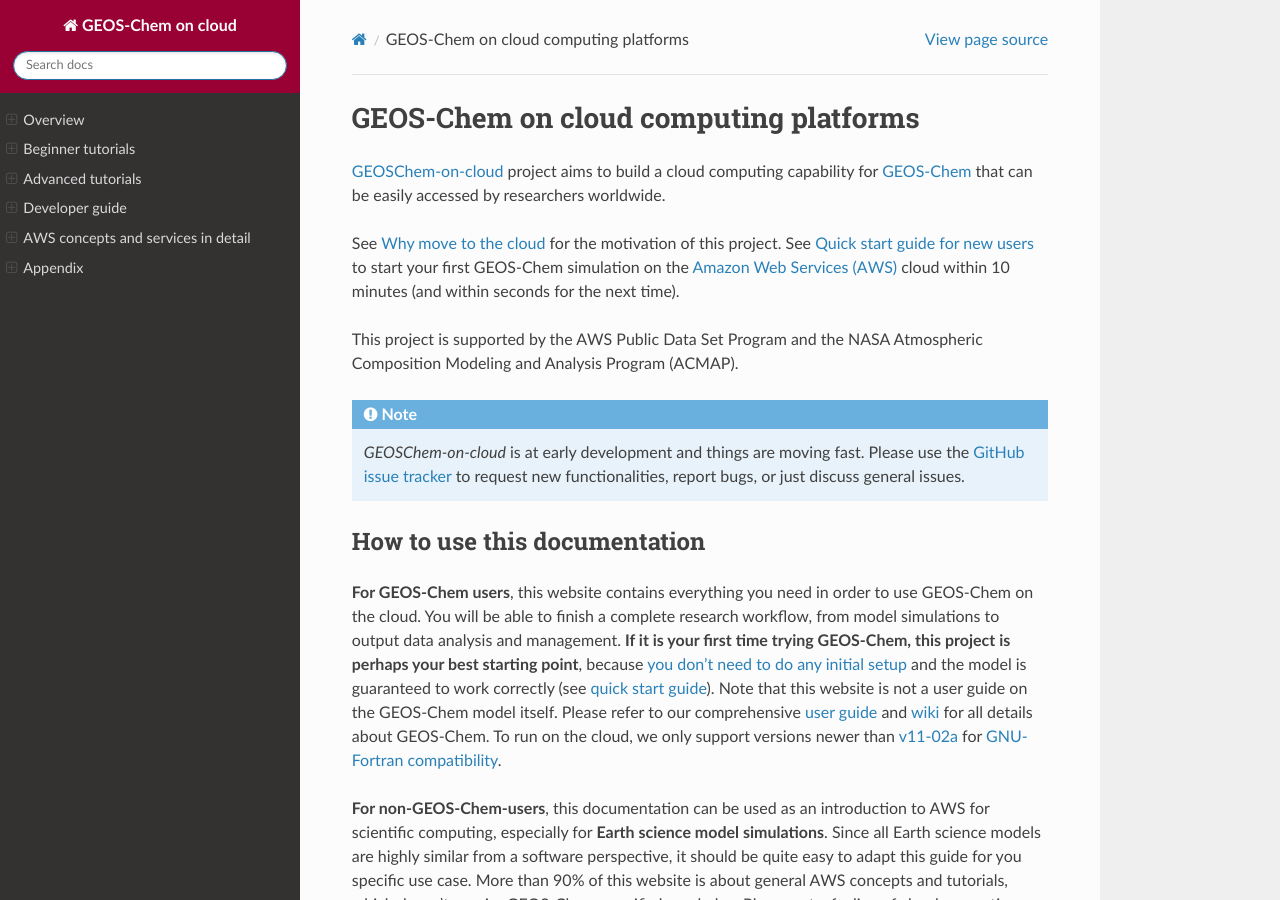
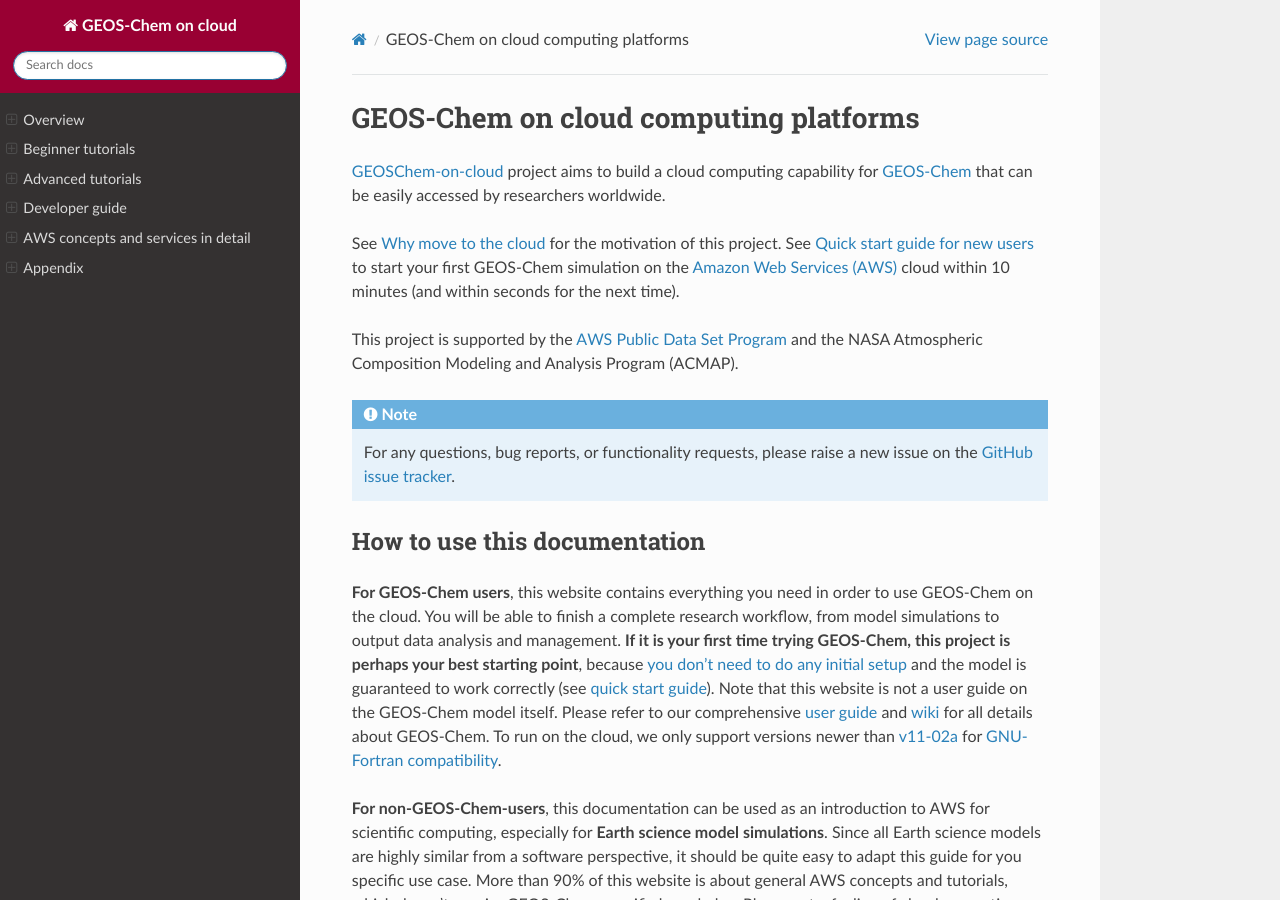
Before and after one commit to geoschem/geos-chem-cloud, a Sphinx documentation site: the page built from doc/source/index.rst, in a window 1280 px wide and 900 px high. Built offline with Sphinx 7.4.7 and the Read the Docs theme 2.0.0, drawn with Linux system fonts in a browser that asks for light colours.

Commit message:
update front page

```diff
--- a/doc/source/index.rst
+++ b/doc/source/index.rst
@@ -5,10 +5,10 @@ GEOS-Chem on cloud computing platforms
 
 See :ref:`motivation-label` for the motivation of this project. See :ref:`quick-start-label` to start your first GEOS-Chem simulation on the `Amazon Web Services (AWS) <https://aws.amazon.com/>`_ cloud within 10 minutes (and within seconds for the next time).
 
-This project is supported by the AWS Public Data Set Program and the NASA Atmospheric Composition Modeling and Analysis Program (ACMAP).
+This project is supported by the `AWS Public Data Set Program <https://registry.opendata.aws/geoschem-input-data/>`_ and the NASA Atmospheric Composition Modeling and Analysis Program (ACMAP).
 
 .. note::
-  *GEOSChem-on-cloud* is at early development and things are moving fast. Please use the `GitHub issue tracker <https://github.com/JiaweiZhuang/cloud_GC/issues>`_ to request new functionalities, report bugs, or just discuss general issues.
+  For any questions, bug reports, or functionality requests, please raise a new issue on the `GitHub issue tracker <https://github.com/geoschem/cloud_GC/issues>`_.
 
 How to use this documentation
 -----------------------------
```
